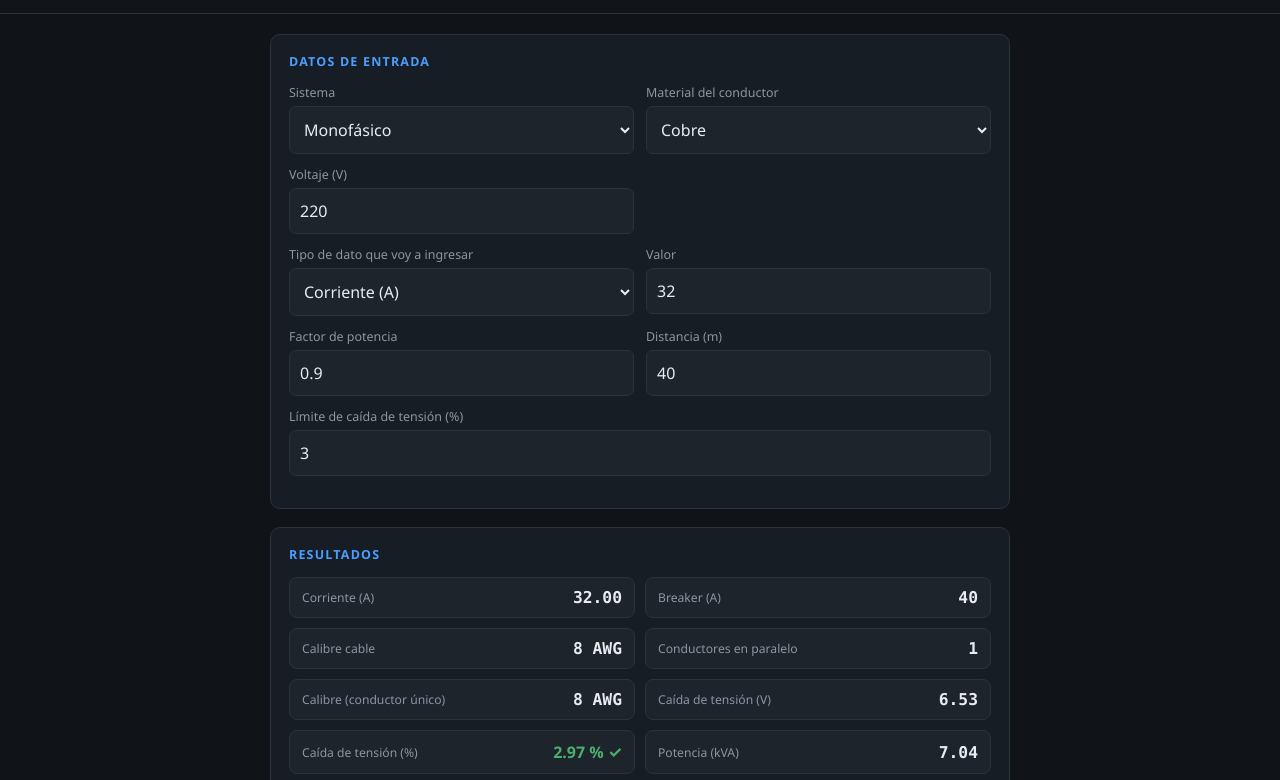
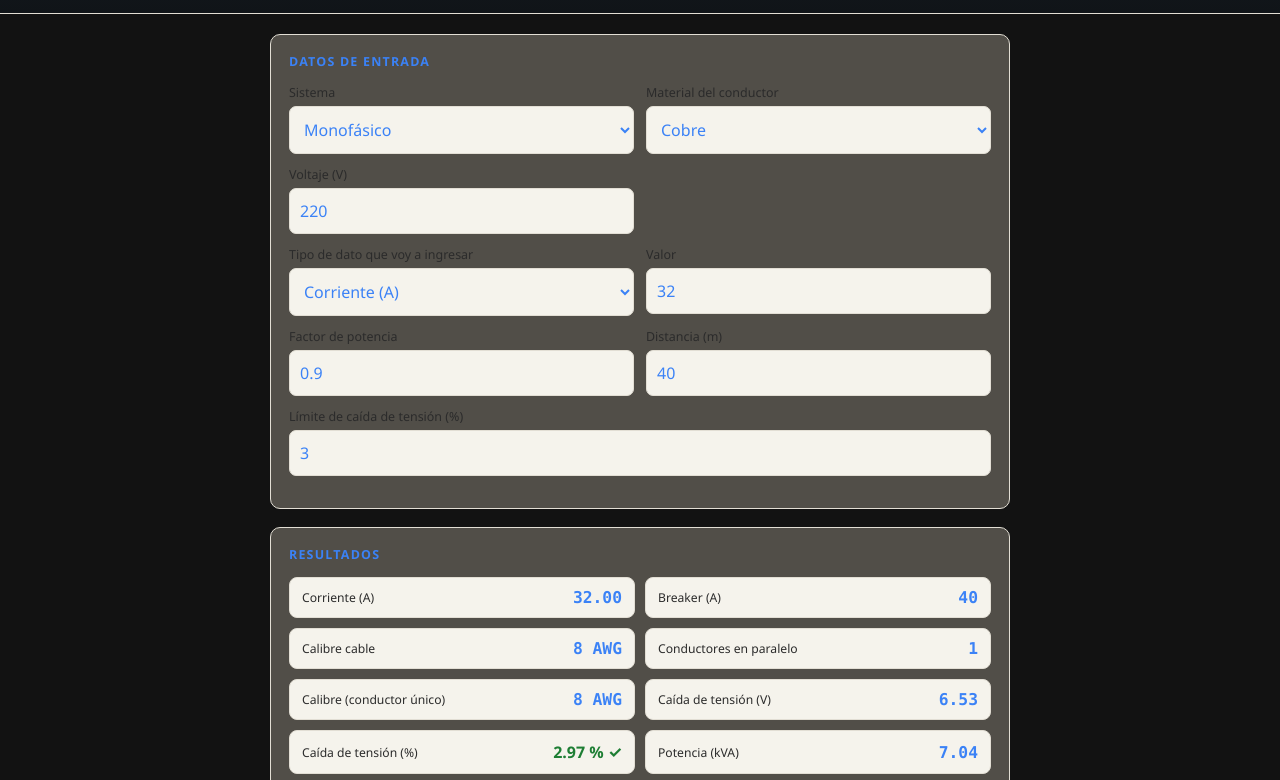
Before and after one commit to javovalen84-glitch/calculadora-electrica, a plain HTML site: page index.html in a window 1280 px wide. Shown: the part 76-856 px from the top of the page. Drawn offline with Linux system fonts and the light colour scheme.

Commit message:
Update index.html

```diff
--- a/index.html
+++ b/index.html
@@ -13,9 +13,9 @@
 <title>Calculadora Eléctrica PRO JV</title>
 <style>
   :root{
-    --bg:#101418; --panel:#171d24; --panel2:#1d242c; --line:#2a323c;
-    --copper:#c9793f; --copper-bright:#4a9eff; --ok:#4caf6d; --bad:#e2574c;
-    --text:#e9edf1; --muted:#8b96a3;
+    --bg:#121212; --panel:#514e48; --panel2:#f5f3ec; --line:#e2ded4;
+    --copper:#3b82f6; --copper-bright:#3b82f6; --ok:#1e7e34; --bad:#e2574c;
+    --text:#3b82f6; --muted:#2b2b2b;
     box-sizing:border-box;
     padding-top:env(safe-area-inset-top,0px); padding-bottom:env(safe-area-inset-bottom,0px);
   }
```
